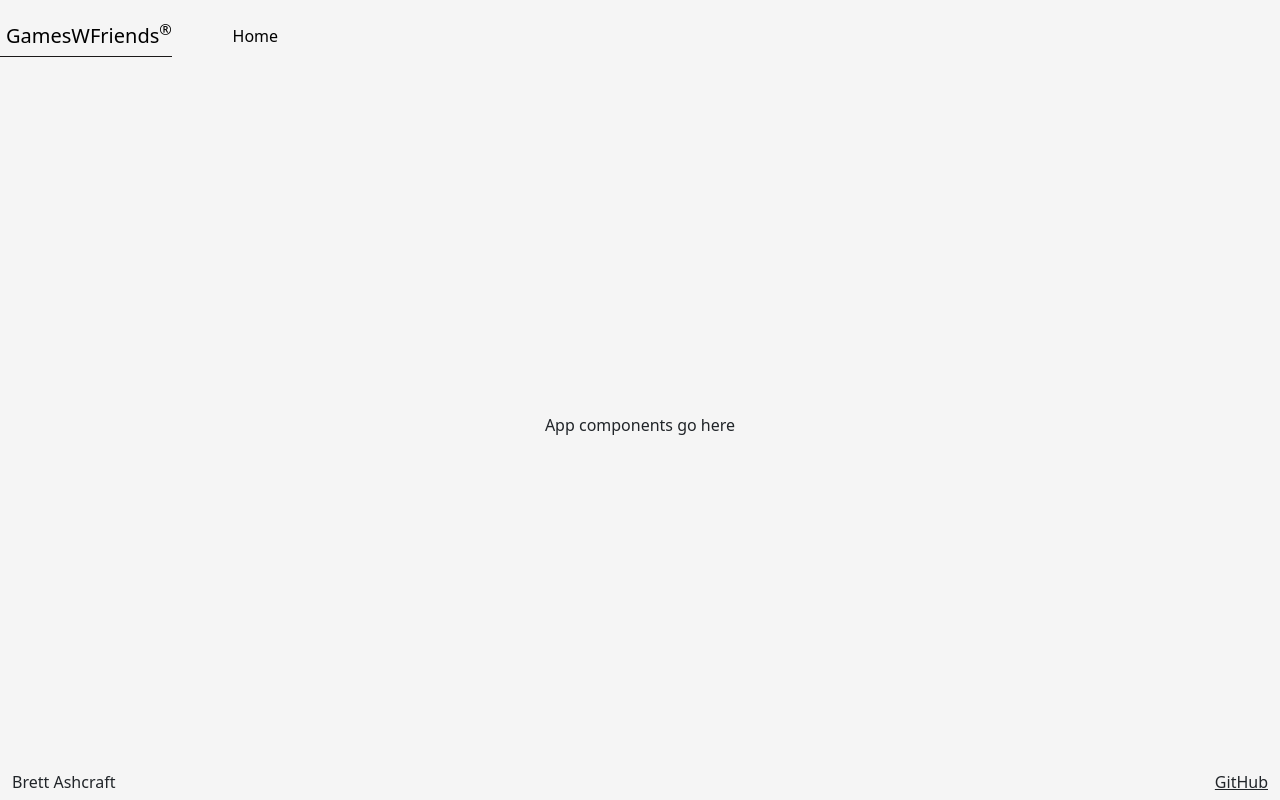
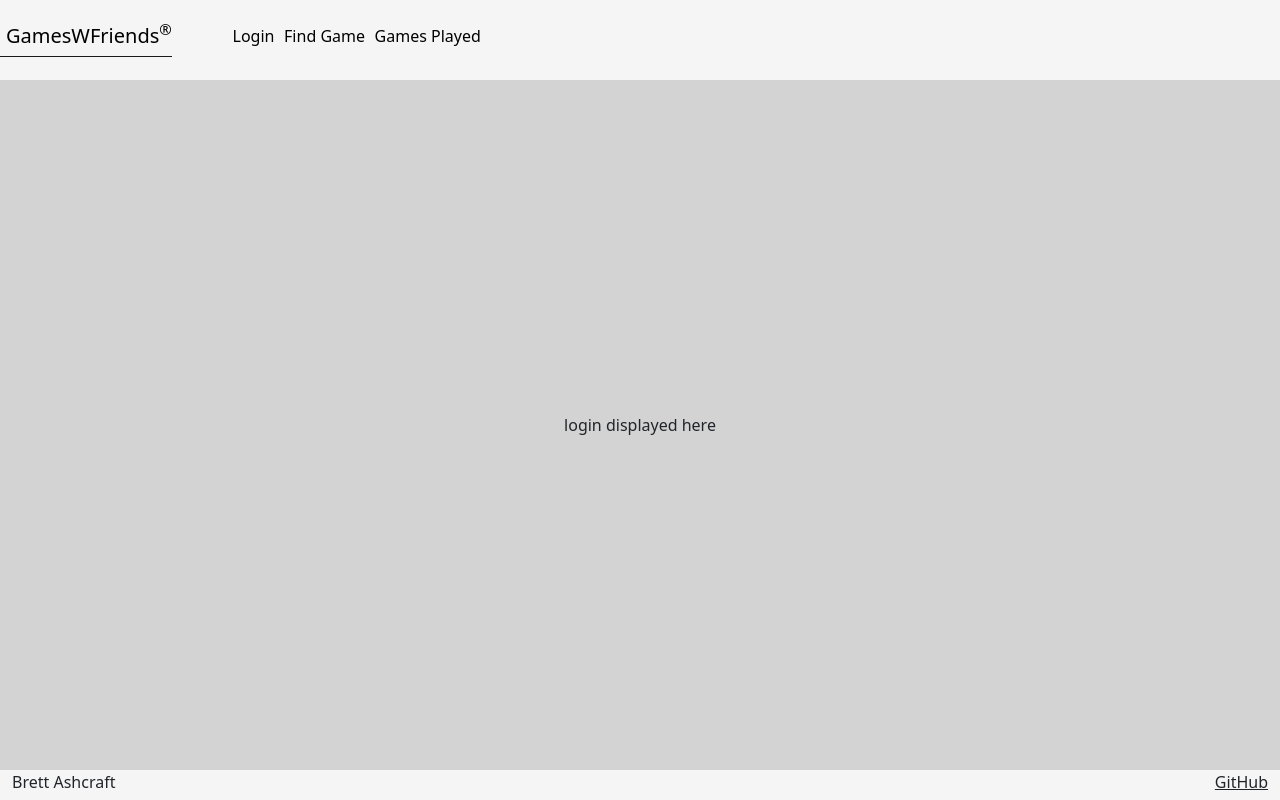
Before and after one commit to Bretton24/startup, a React (Vite) app: page / in a window 1280 px wide. Built offline with nearby package versions, Linux system fonts and the light colour scheme.

Commit message:
created the three new files login, findgame, gamesplayed and updated app.jsx so that it displays each of thsoe files

```diff
--- a/src/app.jsx
+++ b/src/app.jsx
@@ -1,22 +1,39 @@
 import React from 'react';
 import 'bootstrap/dist/css/bootstrap.min.css';
 import './app.css';
+import { BrowserRouter, NavLink, Route, Routes } from 'react-router-dom';
+import { Login } from './login/login';
+import { Findgame } from'./findgame/findgame';
+import { Gamesplayed } from'./gamesplayed/gamesplayed';
+
 
 export default function App() {
-  return (
+    return(
+        <BrowserRouter>
             <div className='body bg-whitish text-dark'>
                 <header class="container-fluid">
                     <nav className="navbar fixed-top ">
                         <a className="navbar-brand font" href="#">GamesWFriends<sup>&reg;</sup></a>
                         <menu className="navbar-dark">
                             <li className="nav-item">
-                        <a className="highlightlink nav-link active font" href="index.html">Home</a>
+                                <NavLink className="highlightlink nav-link active font" to="">Login</NavLink>
+                            </li>
+                            <li className="nav-item">
+                                <NavLink className="highlightlink nav-link active font" to="findgame">Find Game</NavLink>
+                            </li>
+                            <li className="nav-item">
+                                <NavLink className="highlightlink nav-link active font" to="gamesplayed">Games Played</NavLink>
                             </li>
                         </menu>
                     </nav>
                 </header>
 
-        <main>App components go here</main>
+                <Routes>
+                    <Route path='/' element={<Login />} exact />
+                    <Route path='/findgame' element={<Findgame />} />
+                    <Route path='/gamesplayed' element={<Gamesplayed />} />
+                    <Route path='*' element={<NotFound />} />
+                </Routes>
 
                 <footer className="players">
                     <div className="container-fluid">
@@ -25,5 +42,10 @@ export default function App() {
                     </div>
                 </footer>
             </div>
+        </BrowserRouter>
     )
 }
+
+function NotFound() {
+    return <main className='container-fluid bg-secondary text-center'>404: Return to sender. Address unknown.</main>;
+  };
--- /dev/null
+++ b/src/findgame/findgame.jsx
@@ -0,0 +1,9 @@
+import React from 'react';
+
+export function Findgame() {
+  return (
+    <main className='container-fluid bg-lightgray text-center'>
+      <div>find game displayed here</div>
+    </main>
+  );
+}
--- /dev/null
+++ b/src/gamesplayed/gamesplayed.jsx
@@ -0,0 +1,9 @@
+import React from 'react';
+
+export function Gamesplayed() {
+  return (
+    <main className='container-fluid bg-lightgray text-center'>
+      <div>gamesplayed displayed here</div>
+    </main>
+  );
+}
--- /dev/null
+++ b/src/login/login.jsx
@@ -0,0 +1,9 @@
+import React from 'react';
+
+export function Login() {
+  return (
+    <main className='container-fluid bg-lightgray text-center'>
+      <div>login displayed here</div>
+    </main>
+  );
+}
```
Lines whose indentation alone changed are shown as unchanged.
